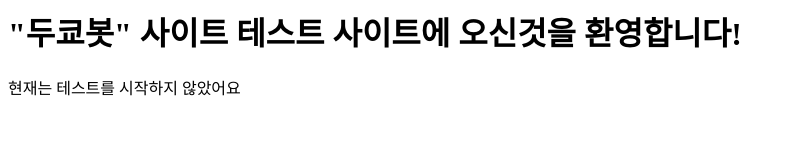
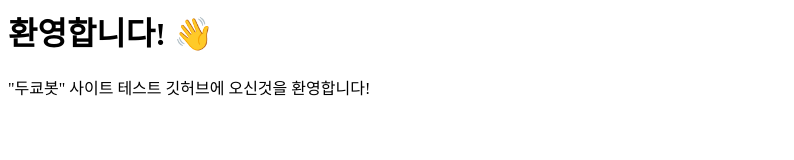
Before and after one commit to dutkyobot/test, a plain HTML site: page index.html in a window 1280 px wide. Shown: the whole page, without its empty margins (0-794 px from the left). Drawn offline with Linux system fonts and the light colour scheme.

Commit message:
Update index.html

```diff
--- a/index.html
+++ b/index.html
@@ -1,2 +1,3 @@
-<h1>"두쿄봇" 사이트 테스트 사이트에 오신것을 환영합니다!</h1>
-<p>현재는 테스트를 시작하지 않았어요</p>
+<h1>환영합니다! 👋</h1>
+
+<p>"두쿄봇" 사이트 테스트 깃허브에 오신것을 환영합니다!</p>
```
